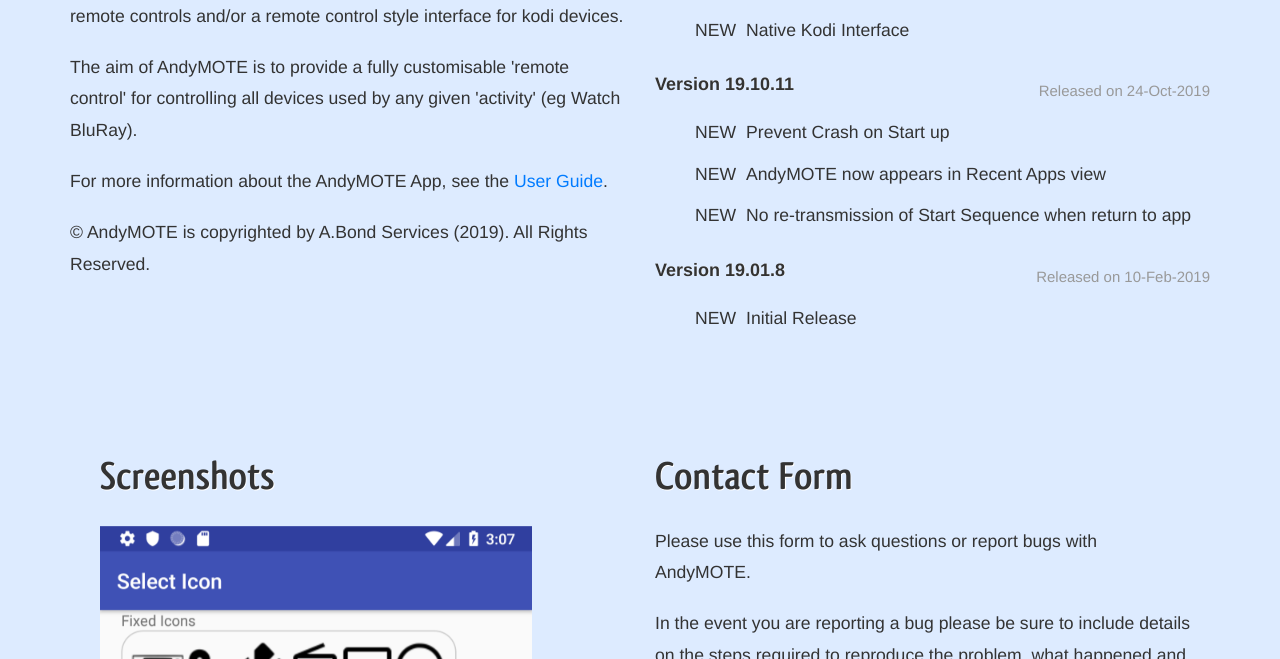
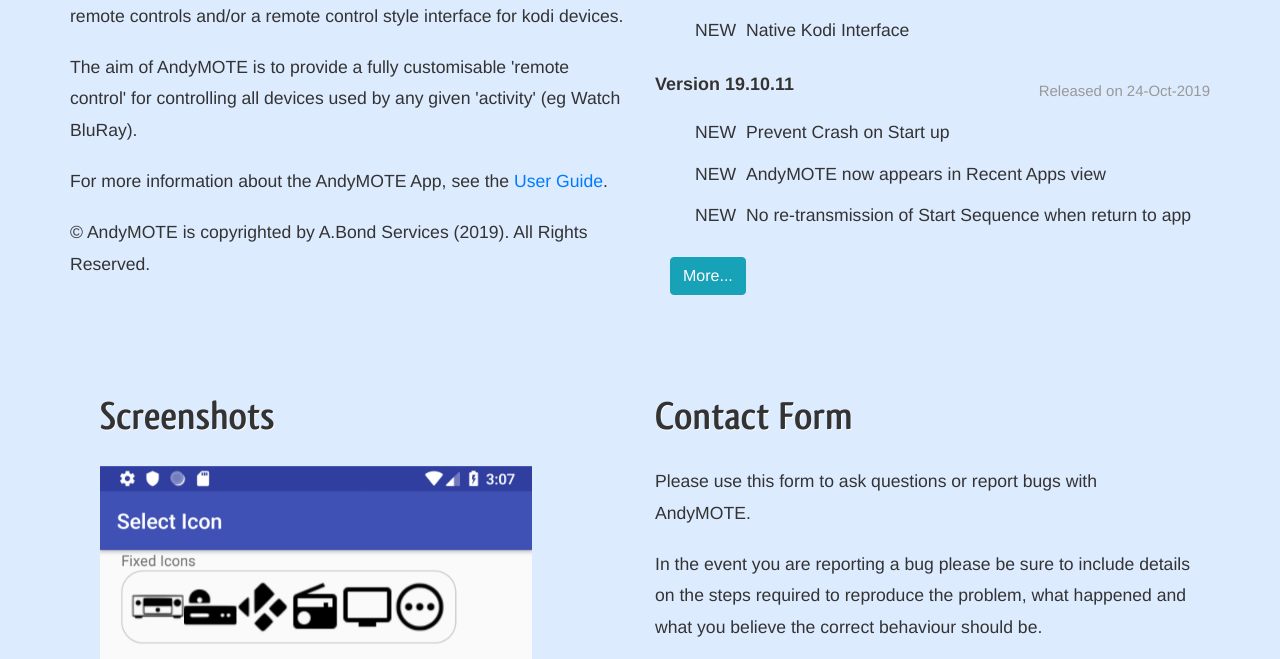
Before and after one commit to OrangeReaper/andymote-cms, a Jekyll site: the page built from index.html, in a window 1280 px wide and 900 px high, scrolled down 971 px, cut to the strip 0-659 px from the top of the window. Built offline with Jekyll 4.4.1, drawn with Linux system fonts in a browser that asks for light colours.

Commit message:
add more button

```diff
--- a/index.html
+++ b/index.html
@@ -61,11 +61,20 @@
 		  <li><span class="label label-info">NEW</span>AndyMOTE now appears in Recent Apps view</li>
 		  <li><span class="label label-info">NEW</span>No re-transmission of Start Sequence when return to app</li>
         </ul>
+
+		<div class="container">
+			<a href="#moreinfo" class="btn btn-info" data-toggle="collapse">
+				<span >More...</span>
+			</a>
+			<div id="moreinfo" class="collapse">
+			    <div class="row spacer d-none d-lg-block"></div>
 				<h3 class="version">Version 19.01.8</h3>
 				<span class="release-date">Released on 10-Feb-2019</span>
 				<ul>
 					<li><span class="label label-info">NEW</span>Initial Release</li>
 				</ul>
+			</div>
+		</div>
 	 </div>
   </div>
 </div>
```
Also changed, not shown: assets/css/styles.css (line endings or trailing spaces). Lines whose indentation alone changed are shown as unchanged.
